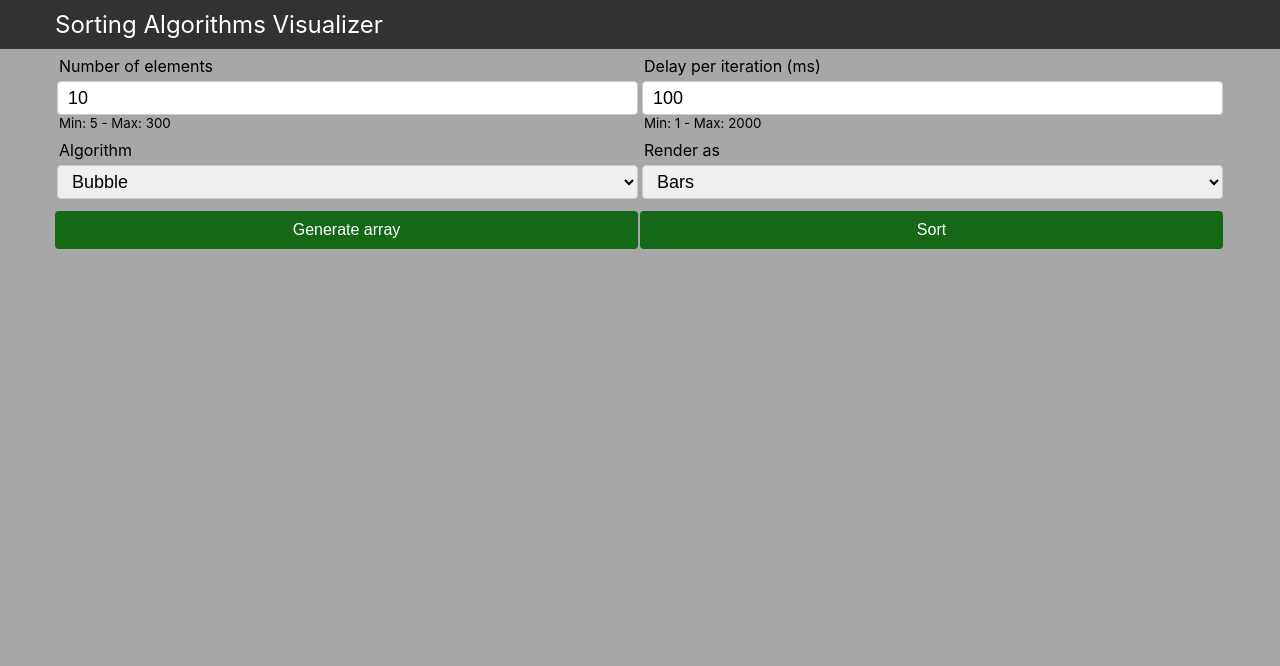
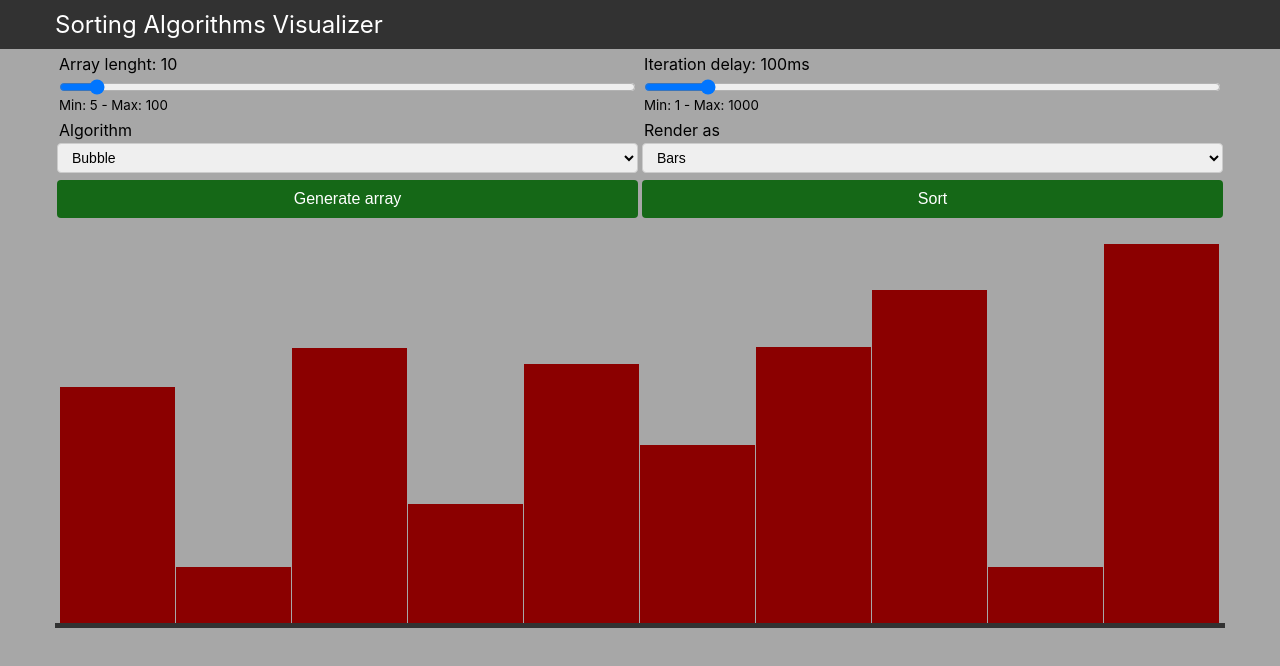
Before and after one commit to santiagogarcia97/sorting-visualizer-react, a React (Create React App) app: page / in a window 1280 px wide. Shown: the top 666 px of the page. Built offline with nearby package versions, Linux system fonts and the light colour scheme; the HTML template or start-up script is replaced by a standard one.

Commit message:
menu css changes

```diff
--- a/src/MainPage/MainPage.js
+++ b/src/MainPage/MainPage.js
@@ -1,12 +1,30 @@
 import React, { useState } from 'react'
 import Menu from './Menu'
+
+// Gets random number from interval. From mozilla examples
+const getRandomArbitrary = (min, max) => {
+  return Math.floor(Math.random() * (max - min) + min)
+}
 
 const MainPage = () => {
   const [array, setArray] = useState([])
 
+  const generateArray = (arrayLength) => {
+    const newArray = []
+    for (let i = 0; i < parseInt(arrayLength, 10); i += 1) {
+      newArray[i] = {
+        value: getRandomArbitrary(10, 1000),
+        color: 'darkred',
+      }
+    }
+    setArray(newArray)
+  }
+
+  if (array.length === 0) generateArray(10)
   return (
     <div className="container main">
-      <Menu array={array} setArray={setArray} />
+      <Menu array={array} setArray={setArray} generateArray={generateArray} />
+
       <div className="flex-container">
         {array.map((element, i) => (
           <div
@@ -18,6 +36,8 @@ const MainPage = () => {
           />
         ))}
       </div>
+
+      <div className="bottom-bar" />
     </div>
   )
 }
--- a/src/MainPage/Menu.js
+++ b/src/MainPage/Menu.js
@@ -1,26 +1,9 @@
 import React, { useState } from 'react'
 import bubleSort from './bubbleSort'
 
-// Gets random number from interval. From mozilla examples
-const getRandomArbitrary = (min, max) => {
-  return Math.floor(Math.random() * (max - min) + min)
-}
-
-// eslint-disable-next-line react/prop-types
-const Menu = ({ array, setArray }) => {
-  const [arrayLenght, setArrayLenght] = useState(10)
-  const [delay, setDelay] = useState(100)
-
-  const generateArray = () => {
-    const newArray = []
-    for (let i = 0; i < arrayLenght; i += 1) {
-      newArray[i] = {
-        value: getRandomArbitrary(10, 1000),
-        color: 'darkred',
-      }
-    }
-    setArray(newArray)
-  }
+const Menu = ({ array, setArray, generateArray }) => {
+  const [arrayLength, setArrayLength] = useState('10')
+  const [delay, setDelay] = useState('100')
 
   const handleSortClick = () => {
     bubleSort(array, setArray, delay)
@@ -28,34 +11,31 @@ const Menu = ({ array, setArray }) => {
 
   return (
     <div>
-      <div className="options">
       <div className="form-row">
         <div className="form-group">
-            <label htmlFor="arrayLenght">Number of elements</label>
+          <label htmlFor="arrayLenght">Array lenght: {arrayLength}</label>
           <input
             id="arrayLenght"
+            type="range"
+            onChange={(event) => setArrayLength(event.target.value)}
+            value={arrayLength}
             min="5"
-              max="300"
-              type="number"
-              onChange={(event) =>
-                setArrayLenght(parseInt(event.target.value, 10))
-              }
-              value={arrayLenght}
+            max="100"
           />
-            <small>Min: 5 - Max: 300</small>
+          <small>Min: 5 - Max: 100</small>
         </div>
 
         <div className="form-group">
-            <label htmlFor="delay">Delay per iteration (ms)</label>
+          <label htmlFor="delay">Iteration delay: {delay}ms</label>
           <input
             id="delay"
+            type="range"
+            onChange={(event) => setDelay(event.target.value)}
+            value={delay}
             min="1"
-              max="2000"
-              type="number"
-              onChange={(event) => setDelay(parseInt(event.target.value, 10))}
-              value={delay}
+            max="1000"
           />
-            <small>Min: 1 - Max: 2000</small>
+          <small>Min: 1 - Max: 1000</small>
         </div>
       </div>
 
@@ -77,15 +57,23 @@ const Menu = ({ array, setArray }) => {
           </select>
         </div>
       </div>
-      </div>
 
-      <div className="menu">
-        <button type="button" onClick={generateArray}>
+      <div className="form-row">
+        <div className="form-group">
+          <button
+            type="button"
+            onClick={() => {
+              generateArray(arrayLength)
+            }}
+          >
             Generate array
           </button>
+        </div>
+        <div className="form-group">
           <button type="button" onClick={handleSortClick}>
             Sort
           </button>
+        </div>
       </div>
     </div>
   )
--- a/src/index.css
+++ b/src/index.css
@@ -29,13 +29,82 @@ nav {
 }
 .main {
   flex-grow: 1;
+  display: flex;
+  flex-direction: column;
 }
+
+.flex-container {
+  height: 50vh;
+  padding: 0px 5px;
+  display: flex;
+  justify-content: space-around;
+  align-items: flex-end;
+}
+.flex-container > div {
+  flex: 1;
+  margin-right: 1px;
+}
+
+button {
+  background-color: #156817;
+  border: none;
+  color: white;
+  margin: 3px 0px;
+  padding: 10px 20px;
+  text-align: center;
+  text-decoration: none;
+  font-size: 16px;
+  outline: none;
+  border-radius: 4px;
+  flex: 1;
+}
+
+.form-row {
+  display: flex;
+  justify-content: space-between;
+}
+
+.form-group {
+  padding: 2px;
+  display: flex;
+  flex-direction: column;
+  flex: 1 1;
+}
+input[type=range] {
+  background-color: #a7a7a7;
+
+}
+select {
+  padding: 5px 10px;
+  border: 1px solid #ccc;
+  border-radius: 4px;
+  box-sizing: border-box;
+  font-size: 14px;
+  width: 100%;
+  height: 30px;
+}
+label {
+  margin: 3px 2px;
+  font-size: 16px;
+  display: block;
+}
+small{
+  margin-left: 2px;
+}
+
+.bottom-bar {
+  background-color: #323232;
+  height: 5px;
+  width: 100%;
+}
+
 
 .container {
   padding-right: 15px;
   padding-left: 15px;
   margin-right: auto;
   margin-left: auto;
+  width: 350px;
 }
 @media (min-width: 768px) {
   .container {
@@ -52,64 +121,3 @@ nav {
     width: 1170px;
   }
 }
-
-.flex-container {
-  height: 60vh;
-  display: flex;
-  justify-content: space-around;
-  align-items: flex-end;
-}
-.flex-container > div {
-  flex: 1;
-  margin-right: 1px;
-}
-
-.menu {
-  display: flex;
-  padding-top: 10px;
-  padding-bottom: 10px;
-  justify-content: space-between;
-}
-.menu > button {
-  background-color: #156817;
-  border: none;
-  color: white;
-  padding: 10px 20px;
-  text-align: center;
-  text-decoration: none;
-  font-size: 16px;
-  margin-right: 2px;
-  outline: none;
-  border-radius: 4px;
-  flex: 1;
-}
-
-.form-row {
-  display: flex;
-  justify-content: space-between;
-}
-
-.form-group {
-  padding: 2px;
-  display: flex;
-  flex-direction: column;
-  flex: 1 1;
-}
-
-input[type=number], select {
-  padding: 5px 10px;
-  border: 1px solid #ccc;
-  border-radius: 4px;
-  box-sizing: border-box;
-  font-size: 18px;
-  width: 100%;
-  height: 34px;
-}
-label {
-  margin: 5px 2px;
-  font-size: 16px;
-  display: block;
-}
-small{
-  margin-left: 2px;
-}
```
Lines whose indentation alone changed are shown as unchanged.
